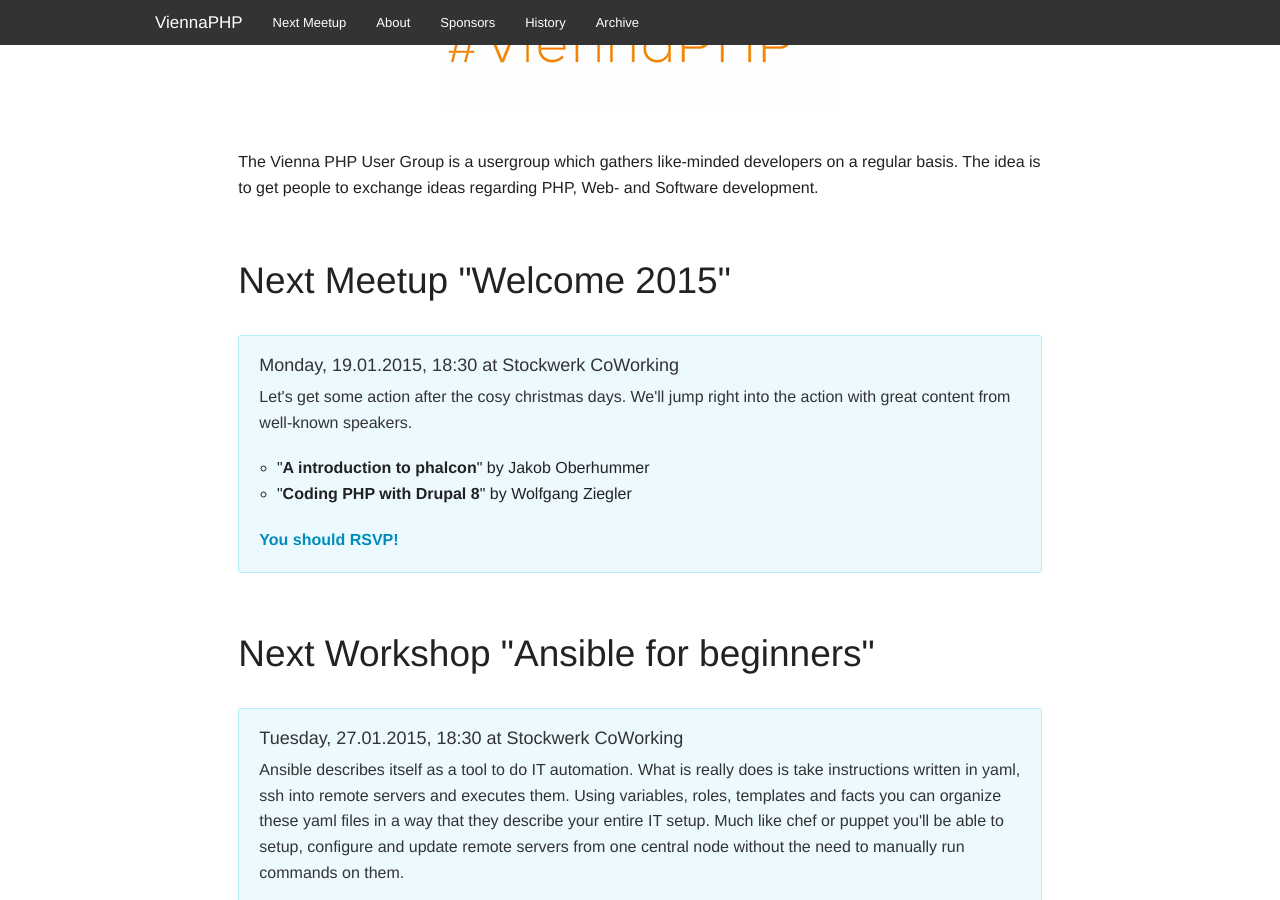
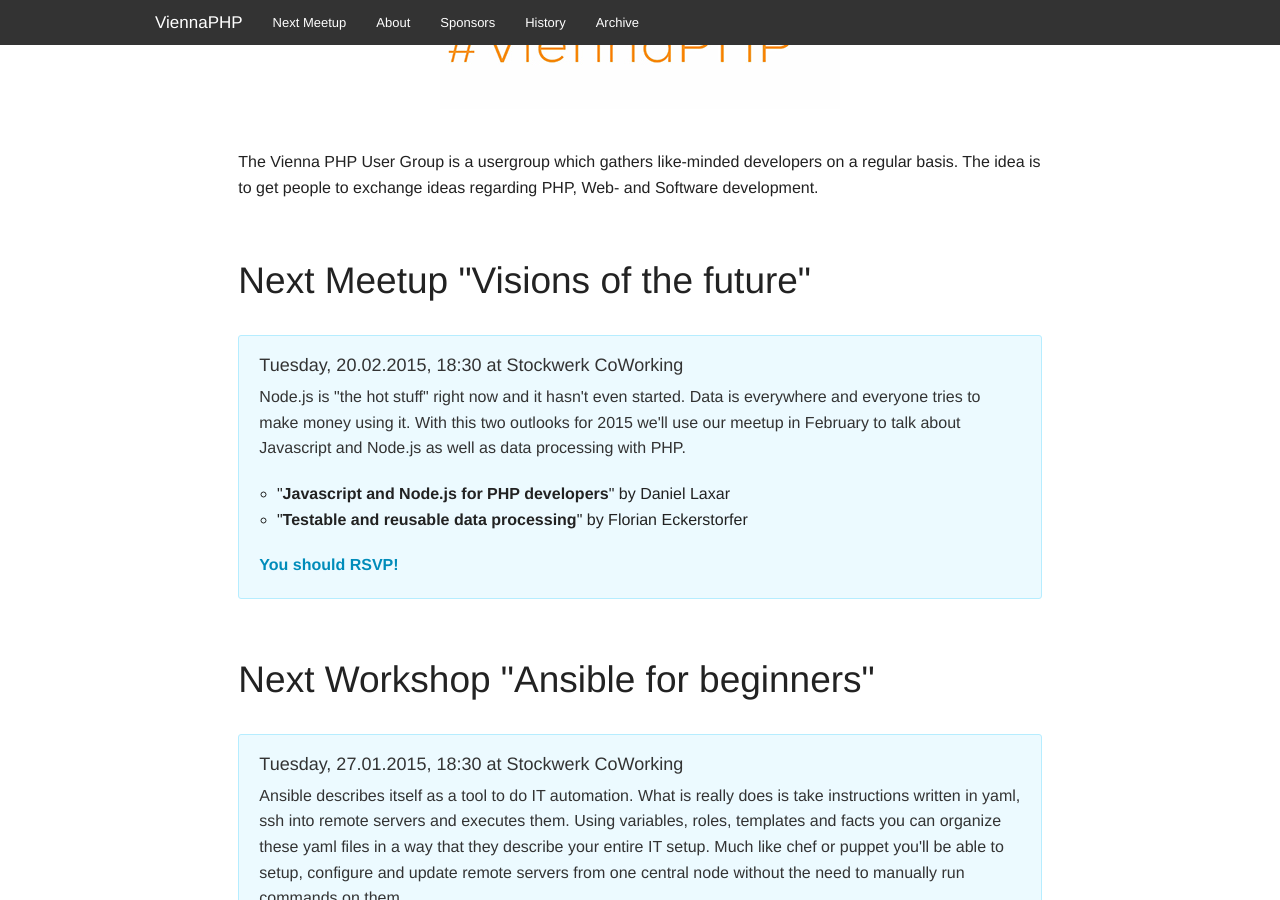
Before and after one commit to viennaphp/viennaphp.github.io, a Jekyll site: the page built from index.html, in a window 1280 px wide and 900 px high, scrolled down 356 px. Built offline with Jekyll 4.4.1, drawn with Linux system fonts in a browser that asks for light colours.

Commit message:
Adding new meetup data

```diff
--- a/_data/meetup.yml
+++ b/_data/meetup.yml
@@ -1,11 +1,11 @@
-title: Welcome 2015
-date: Monday, 19.01.2015
+title: Visions of the future
+date: Tuesday, 20.02.2015
 time: "18:30"
 location: Stockwerk CoWorking
-description: Let's get some action after the cosy christmas days. We'll jump right into the action with great content from well-known speakers.
+description: Node.js is "the hot stuff" right now and it hasn't even started. Data is everywhere and everyone tries to make money using it. With this two outlooks for 2015 we'll use our meetup in February to talk about Javascript and Node.js as well as data processing with PHP.
 agenda:
-    - title: A introduction to phalcon
-      speaker: Jakob Oberhummer
-    - title: Coding PHP with Drupal 8
-      speaker: Wolfgang Ziegler
-link: http://www.meetup.com/viennaphp/events/219443095/
+    - title: Javascript and Node.js for PHP developers
+      speaker: Daniel Laxar
+    - title: Testable and reusable data processing
+      speaker: Florian Eckerstorfer
+link: http://www.meetup.com/viennaphp/events/219443542/
```
